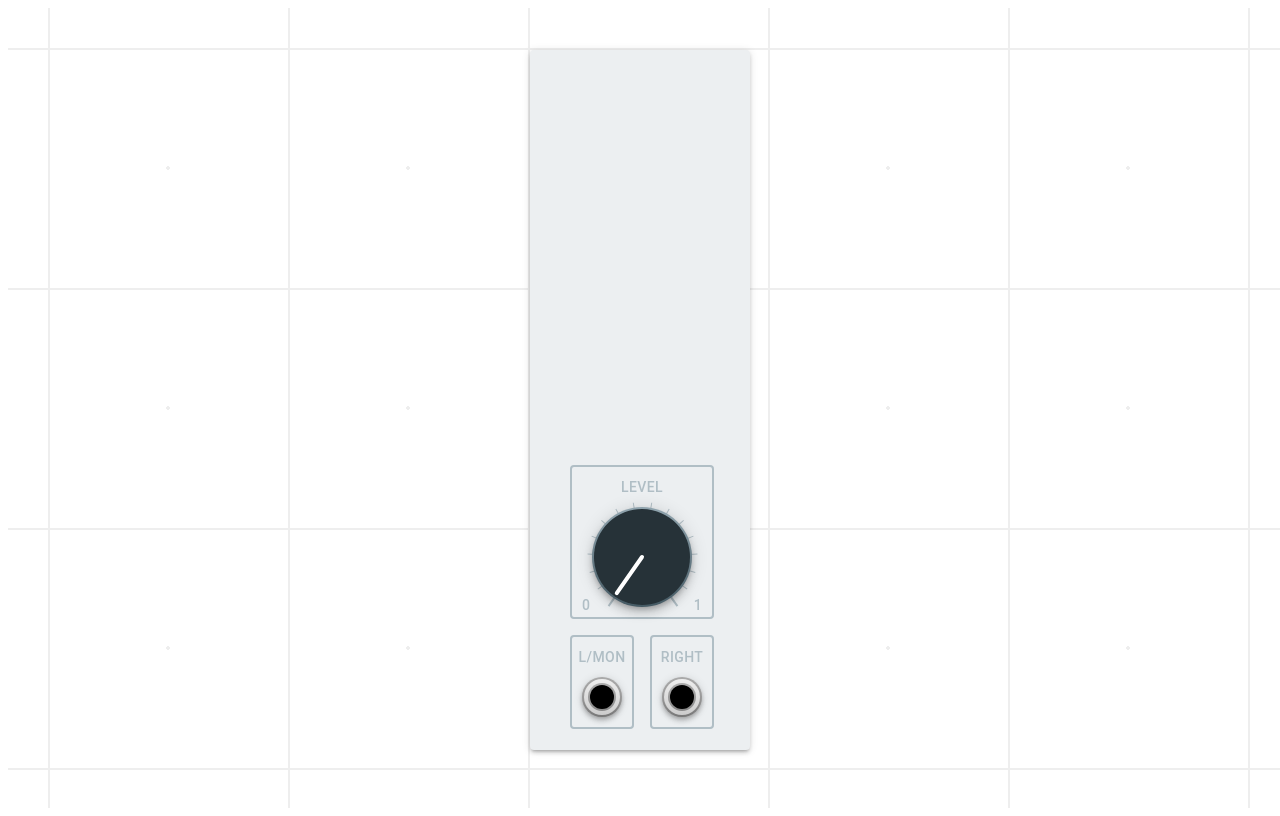
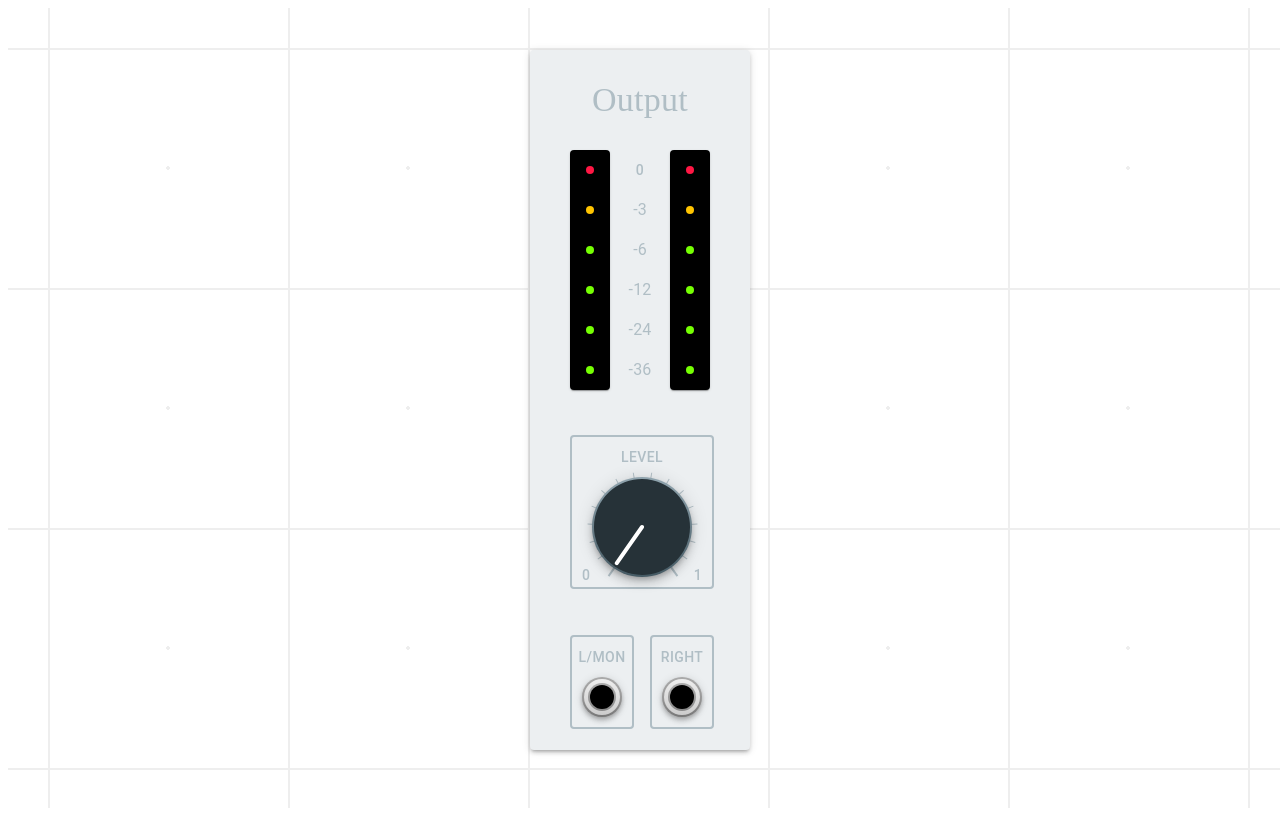
Before and after one commit to charlieharutaka/modsynth, a React app: page / in a window 1280 px wide. Built offline with nearby package versions, Linux system fonts and the light colour scheme; the HTML template or start-up script is replaced by a standard one.

Commit message:
implement levels

```diff
--- a/src/landing/Landing.tsx
+++ b/src/landing/Landing.tsx
@@ -3,9 +3,7 @@ import React, { FunctionComponent } from 'react'
 
 import CanvasGrid from '../core/canvas/CanvasGrid'
 import Canvas from '../core/canvas/Canvas'
-import Panel from '../modules/common/Panel'
-import Plug from '../modules/common/Socket'
-import Knob from '../modules/common/Knob'
+import Output from '../modules/Output'
 
 const Landing: FunctionComponent = () => {
   return (
@@ -18,20 +16,7 @@ const Landing: FunctionComponent = () => {
     >
       <Canvas>
         <CanvasGrid gridSpacingX={240} gridSpacingY={240} />
-        <Panel widthUnits={1} heightUnits={3}>
-          <Knob
-            label="Level"
-            positionX={110}
-            positionY={490}
-            defaultValue={0}
-            minValue={0}
-            maxValue={1}
-            onChange={value => console.log(value)}
-            numSteps={16}
-          />
-          <Plug label="L/Mon" positionX={70} positionY={630} />
-          <Plug label="Right" positionX={150} positionY={630} />
-        </Panel>
+        <Output />
       </Canvas>
     </Box>
   )
--- a/src/modules/Output.tsx
+++ b/src/modules/Output.tsx
@@ -0,0 +1,98 @@
+import { Typography } from '@mui/material'
+import { blueGrey } from '@mui/material/colors'
+import React, { FunctionComponent } from 'react'
+import Knob from './common/Knob'
+import Levels from './common/Levels'
+import Panel from './common/Panel'
+import Socket from './common/Socket'
+
+const Output: FunctionComponent = () => {
+  return (
+    <Panel widthUnits={1} heightUnits={3}>
+      <Typography
+        variant="h4"
+        color={blueGrey[200]}
+        sx={{ position: 'absolute', top: 50, transform: 'translate(0, -50%)' }}
+      >
+        Output
+      </Typography>
+      <Levels positionX={40} positionY={100} value={0} />
+      <Levels positionX={140} positionY={100} value={0} />
+      <Typography
+        sx={{
+          position: 'absolute',
+          top: 120,
+          color: blueGrey[200],
+          transform: 'translate(0, -50%)',
+        }}
+        variant="button"
+      >
+        0
+      </Typography>
+      <Typography
+        sx={{
+          position: 'absolute',
+          top: 160,
+          color: blueGrey[200],
+          transform: 'translate(0, -50%)',
+        }}
+      >
+        -3
+      </Typography>
+      <Typography
+        sx={{
+          position: 'absolute',
+          top: 200,
+          color: blueGrey[200],
+          transform: 'translate(0, -50%)',
+        }}
+      >
+        -6
+      </Typography>
+      <Typography
+        sx={{
+          position: 'absolute',
+          top: 240,
+          color: blueGrey[200],
+          transform: 'translate(0, -50%)',
+        }}
+      >
+        -12
+      </Typography>
+      <Typography
+        sx={{
+          position: 'absolute',
+          top: 280,
+          color: blueGrey[200],
+          transform: 'translate(0, -50%)',
+        }}
+      >
+        -24
+      </Typography>
+      <Typography
+        sx={{
+          position: 'absolute',
+          top: 320,
+          color: blueGrey[200],
+          transform: 'translate(0, -50%)',
+        }}
+      >
+        -36
+      </Typography>
+      <Knob
+        label="Level"
+        positionX={110}
+        positionY={460}
+        defaultValue={0}
+        minValue={0}
+        maxValue={1}
+        onChange={value => console.log(value)}
+        numSteps={16}
+      />
+      <Socket label="L/Mon" positionX={70} positionY={630} />
+      <Socket label="Right" positionX={150} positionY={630} />
+    </Panel>
+  )
+}
+
+export { Output as default }
--- a/src/modules/common/Knob.tsx
+++ b/src/modules/common/Knob.tsx
@@ -15,7 +15,9 @@ type KnobProps = {
   positionX: number
   positionY: number
   minValue: number
+  minValueLabel?: string
   maxValue: number
+  maxValueLabel?: string
   defaultValue?: number
   width?: number
   height?: number
@@ -28,7 +30,9 @@ const Knob: FunctionComponent<KnobProps> = ({
   positionX,
   positionY,
   minValue,
+  minValueLabel = minValue,
   maxValue,
+  maxValueLabel = maxValue,
   defaultValue = (maxValue + minValue) / 2,
   width = 140,
   height = 150,
@@ -95,7 +99,7 @@ const Knob: FunctionComponent<KnobProps> = ({
   useEffect(
     () =>
       onChange?.(((rotation + 145) / 290) * (maxValue - minValue) + minValue),
-    [rotation, onChange]
+    [rotation, onChange, maxValue, minValue]
   )
 
   return (
@@ -174,7 +178,7 @@ const Knob: FunctionComponent<KnobProps> = ({
         variant="button"
         color={blueGrey[200]}
       >
-        {minValue}
+        {minValueLabel}
       </Typography>
       <Typography
         sx={{
@@ -185,7 +189,7 @@ const Knob: FunctionComponent<KnobProps> = ({
         variant="button"
         color={blueGrey[200]}
       >
-        {maxValue}
+        {maxValueLabel}
       </Typography>
       <Paper
         sx={{
--- /dev/null
+++ b/src/modules/common/Levels.tsx
@@ -0,0 +1,98 @@
+import { Paper, Box } from '@mui/material'
+import { amber, grey, lightGreen, red } from '@mui/material/colors'
+import React, { FunctionComponent, useEffect, useState } from 'react'
+
+type IndicatorProps = {
+  on: boolean
+  color: string
+  positionX: number
+  positionY: number
+}
+
+const DotIndicator: FunctionComponent<IndicatorProps> = ({
+  on,
+  color,
+  positionX,
+  positionY,
+}) => {
+  return (
+    <Box
+      sx={{
+        width: '8px',
+        height: '8px',
+        borderRadius: '140px',
+        position: 'absolute',
+        top: positionY - 4,
+        left: positionX - 4,
+        transitionProperty: 'background-color',
+        transitionTimingFunction: 'linear',
+      }}
+      style={{
+        backgroundColor: on ? color : grey.A700,
+        transitionDuration: on ? '1ms' : '1s',
+      }}
+    ></Box>
+  )
+}
+
+type LevelsProps = {
+  positionX: number
+  positionY: number
+  width?: number
+  height?: number
+  value: number
+  variant?: 'dots' | 'bars'
+}
+
+const Levels: FunctionComponent<LevelsProps> = ({
+  positionX,
+  positionY,
+  width = 40,
+  height = 240,
+  value,
+  variant,
+}) => {
+  const [on, setOn] = useState(false)
+  setTimeout(() => setOn(wasOn => !wasOn), 1000)
+  return (
+    <Paper
+      sx={{
+        position: 'absolute',
+        top: positionY,
+        left: positionX,
+        width,
+        height,
+        backgroundColor: 'black',
+      }}
+    >
+      <DotIndicator on={on} color={red.A400} positionX={20} positionY={20} />
+      <DotIndicator on={on} color={amber.A400} positionX={20} positionY={60} />
+      <DotIndicator
+        on={on}
+        color={lightGreen.A400}
+        positionX={20}
+        positionY={100}
+      />
+      <DotIndicator
+        on={on}
+        color={lightGreen.A400}
+        positionX={20}
+        positionY={140}
+      />
+      <DotIndicator
+        on={on}
+        color={lightGreen.A400}
+        positionX={20}
+        positionY={180}
+      />
+      <DotIndicator
+        on={on}
+        color={lightGreen.A400}
+        positionX={20}
+        positionY={220}
+      />
+    </Paper>
+  )
+}
+
+export { Levels as default }
```
